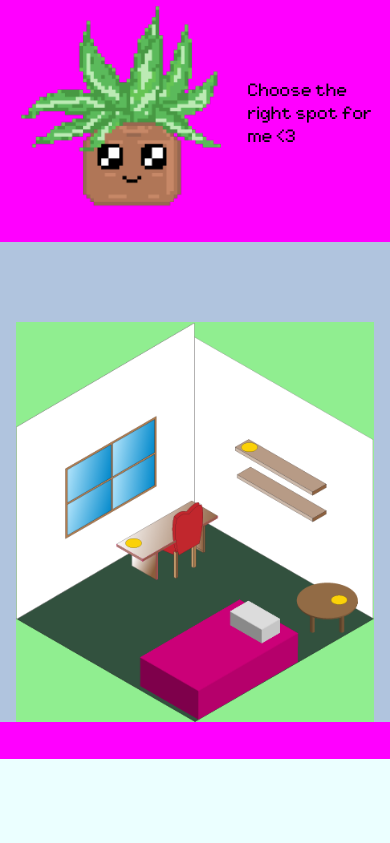
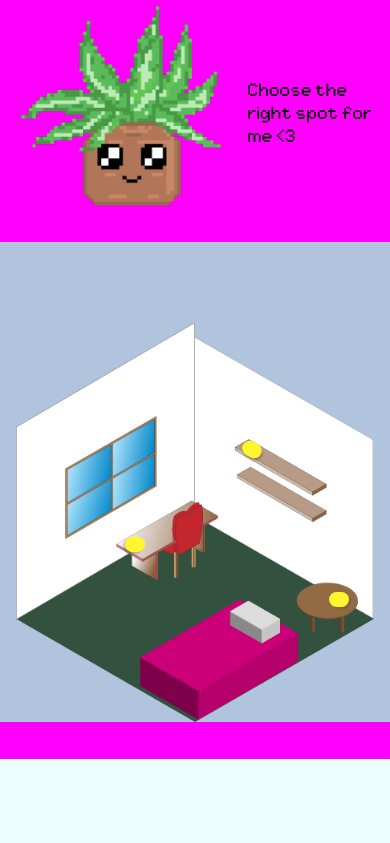
Before and after one commit to leilamyar/plant-chi, a PHP site: template views/page/choose-a-spot.php in a window 390 px wide. Shown: the part 17-860 px from the top of the page. Run offline with PHP 8.4, Linux system fonts and the light colour scheme; the template is opened without the code that fills it, so the values that code supplies are empty.

Commit message:
fix(spot-choice) : fix location + also responsive

```diff
--- a/public/css/choose_spot.css
+++ b/public/css/choose_spot.css
@@ -54,10 +54,7 @@ main {
   padding-right: 3rem;
 }
 .kevin-card {
-  background: lightgreen;
-  /* width: inherit; */
-  /* height: 350px; */
-  /* padding: 3rem; */
+  position: relative;
 }
 .kevin-card-image {
   display: block;
@@ -66,11 +63,33 @@ main {
   height: 400px;
   object-fit: cover;
 }
+#xx-good-spot {
+ position: absolute;
+ bottom: 115px;
+ right: 25px;
+ box-shadow: 2px 2px 2px rgba(0, 0, 0, 0.1);
+}
+#xx-wrong-spot-1 {
+ position: absolute;
+ bottom: 265px;
+ right: 112px;
+ box-shadow: 2px 2px 2px rgba(0, 0, 0, 0.2);
+ transform: rotate(28deg);
+}
+#xx-wrong-spot-2 {
+ position: absolute;
+ bottom: 170px;
+ right: 229px;
+ box-shadow: -2px 2px 2px rgba(0, 0, 0, 0.2);
+}
 .spot {
-  width: 23px;
-  height: 18px;
+  /* Spots are links -> remove default underlined text-decoration */
+  text-decoration: none;
+  width: 20px;
+  height: 15px;
   border-radius: 15px;
   background-color: var(--yellow);
+
 }
 .spot:hover,
 .spot:focus {
--- a/views/page/choose-a-spot.php
+++ b/views/page/choose-a-spot.php
@@ -24,7 +24,12 @@
 
   <section class="kevin-body">
     <div class="kevin-card">
-    <img class="kevin-card-image" src="public/images/rooms/bright_no_direct_sun.png" alt="">
+      <img class="kevin-card-image" src="public/images/rooms/bright_no_direct_sun.png" alt="">
+      <!-- <div> -->
+        <a class="spot" id="xx-good-spot" href="?section=success-spot">&nbsp;</a>
+      <!-- </div> -->
+      <a href="?section=fail-spot" class="spot" id="xx-wrong-spot-1">&nbsp; </a>
+      <a href="?section=fail-spot" class="spot" id="xx-wrong-spot-2">&nbsp;</a>
     </div>
   </section>
 
```
